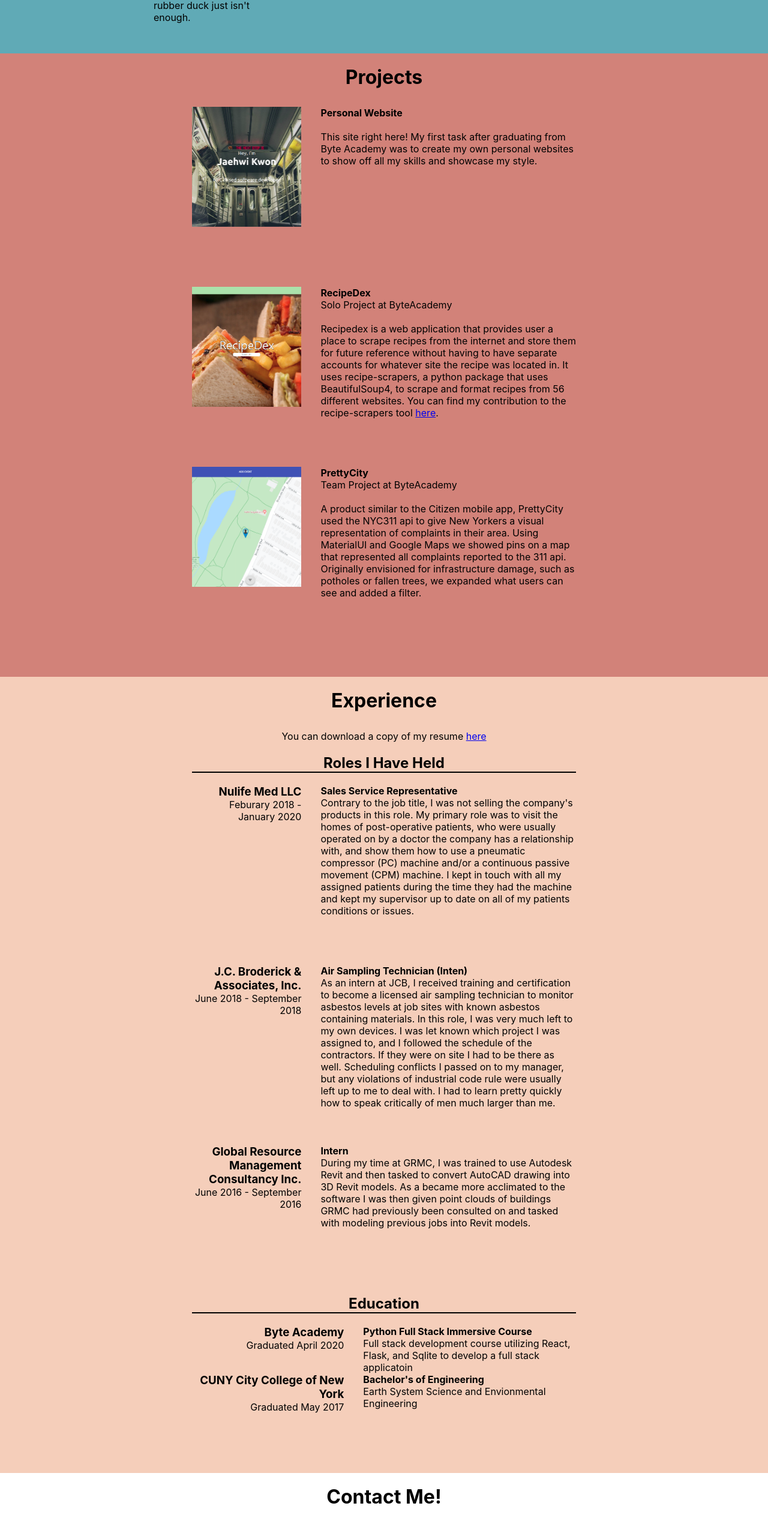
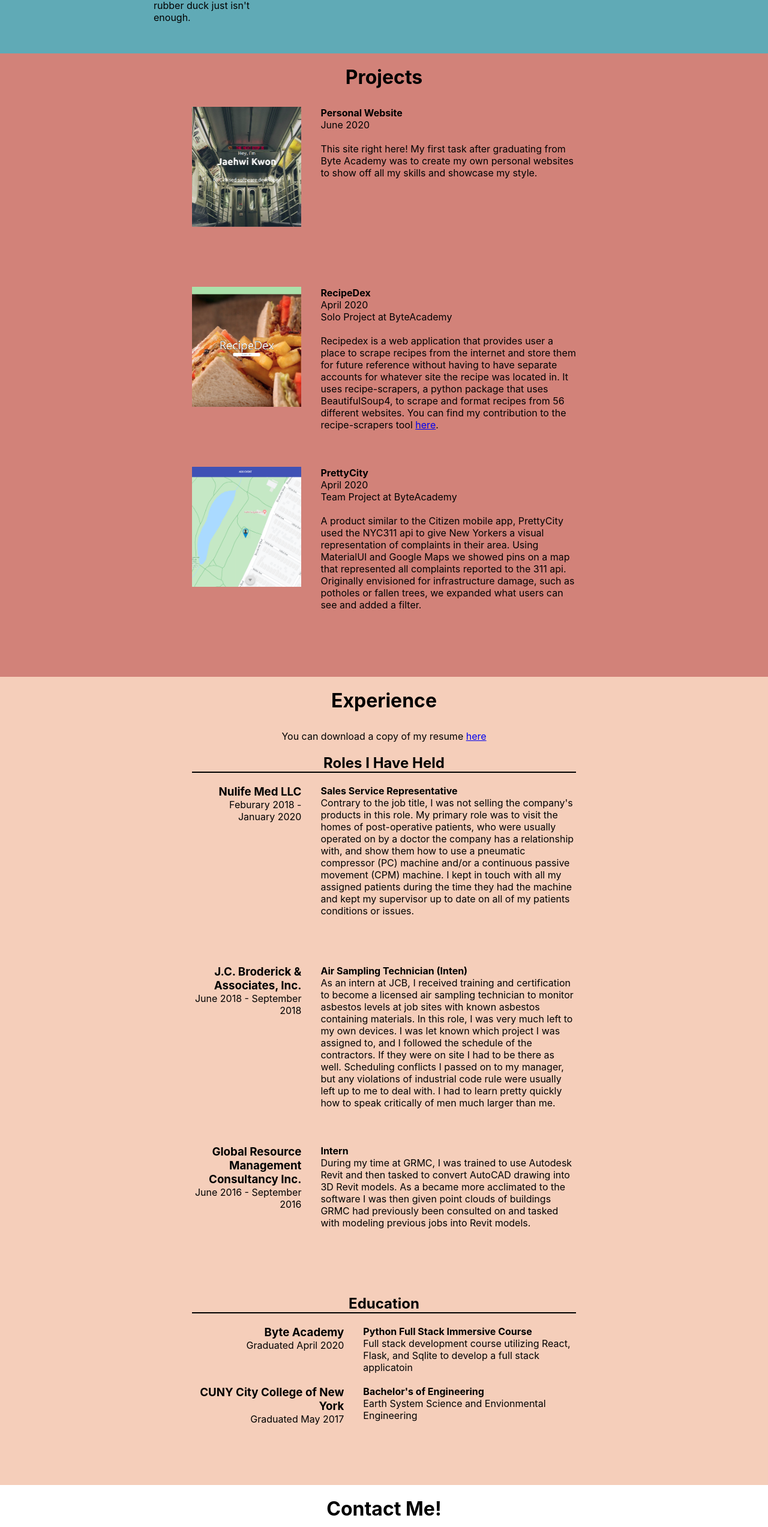
Before and after one commit to kwonj1234/my_website, a React (Create React App) app: page / in a window 1280 px wide. Shown: the part 1993-4538 px from the top of the page at 60% size. Built offline with nearby package versions, Linux system fonts and the light colour scheme.

Commit message:
added href to images in projects section

```diff
--- a/src/components/Experience.css
+++ b/src/components/Experience.css
@@ -26,6 +26,10 @@
     margin-bottom: 50px;
 }
 
+.educationComponent {
+    margin-bottom: 20px;
+}
+
 .educationComponent > .leftColumn{
     width: 50%;
 }
--- a/src/components/Projects.js
+++ b/src/components/Projects.js
@@ -8,9 +8,10 @@ export default function Projects(props) {
             <h1>Projects</h1>
             <div className="projectContent">
                 <div className="row projComponent">
-                    <div className="leftColumn my_website-image" />
+                    <a href="https://github.com/kwonj1234/my_website" className="leftColumn my_website-image" />
                     <div className="rightColumn">
                         <h4>Personal Website</h4>
+                        <p>June 2020</p>
                         <br></br>
                         This site right here! My first task after graduating from Byte Academy was
                         to create my own personal websites to show off all my skills and showcase
@@ -18,9 +19,10 @@ export default function Projects(props) {
                     </div>
                 </div>
                 <div className="row projComponent">
-                    <div className="leftColumn recipedex-image" />
+                    <a href="https://github.com/kwonj1234/recipedex_frontend" className="leftColumn recipedex-image" />
                     <div className="rightColumn">
                         <h4>RecipeDex</h4>
+                        <p>April 2020</p>
                         <p>Solo Project at ByteAcademy</p>
                         <br></br>
                         Recipedex is a web application that provides user a place to scrape recipes
@@ -38,9 +40,10 @@ export default function Projects(props) {
                     </div>
                 </div>
                 <div className="row projComponent">
-                    <div className="leftColumn prettyCity-image"/>
+                    <a href="https://github.com/mbraly01/Pretty_City_Frontend" className="leftColumn prettyCity-image"/>
                     <div className="rightColumn">
                         <h4>PrettyCity</h4>
+                        <p>April 2020</p>
                         <p>Team Project at ByteAcademy</p>
                         <br></br>
                         A product similar to the Citizen mobile app, PrettyCity used the NYC311 api
```
